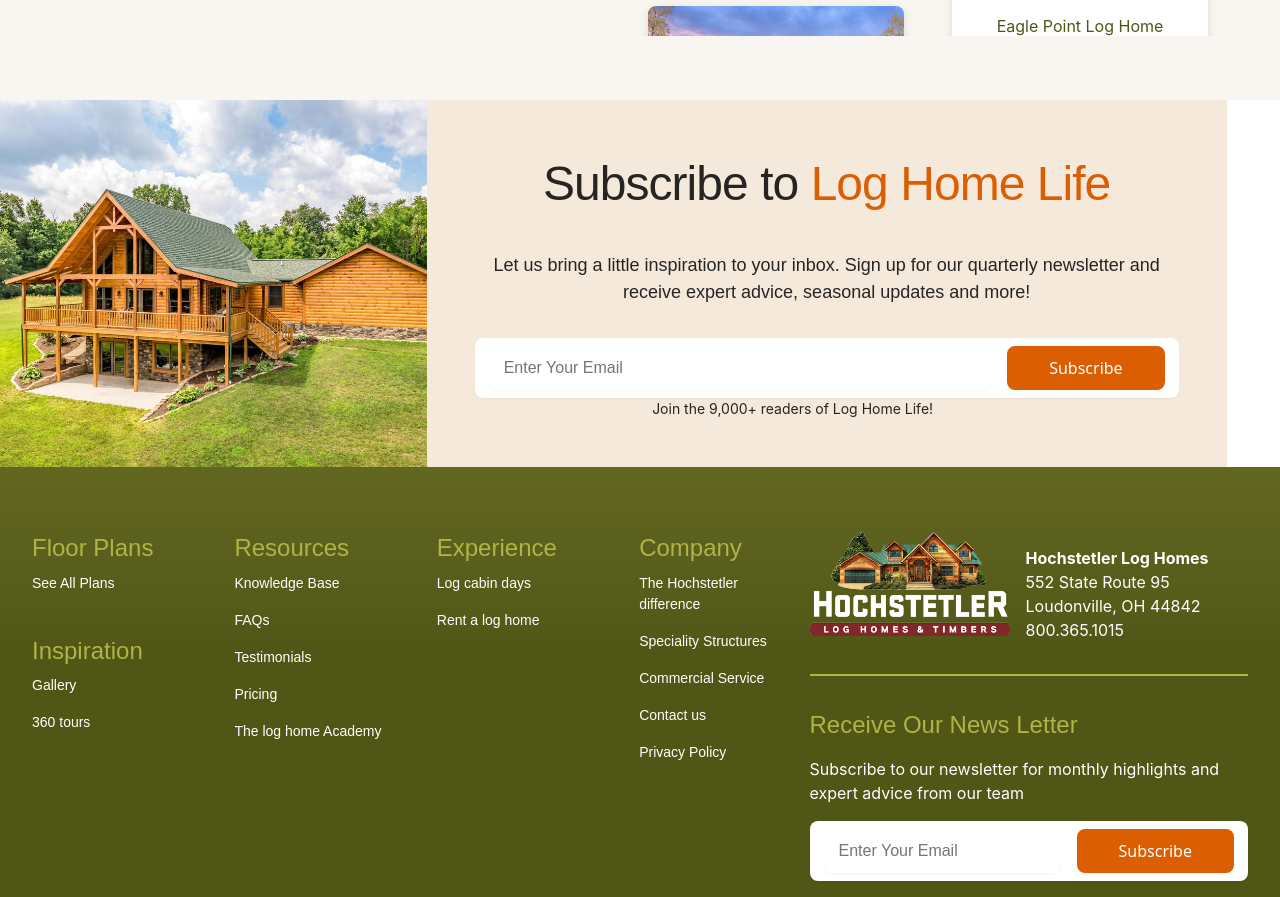
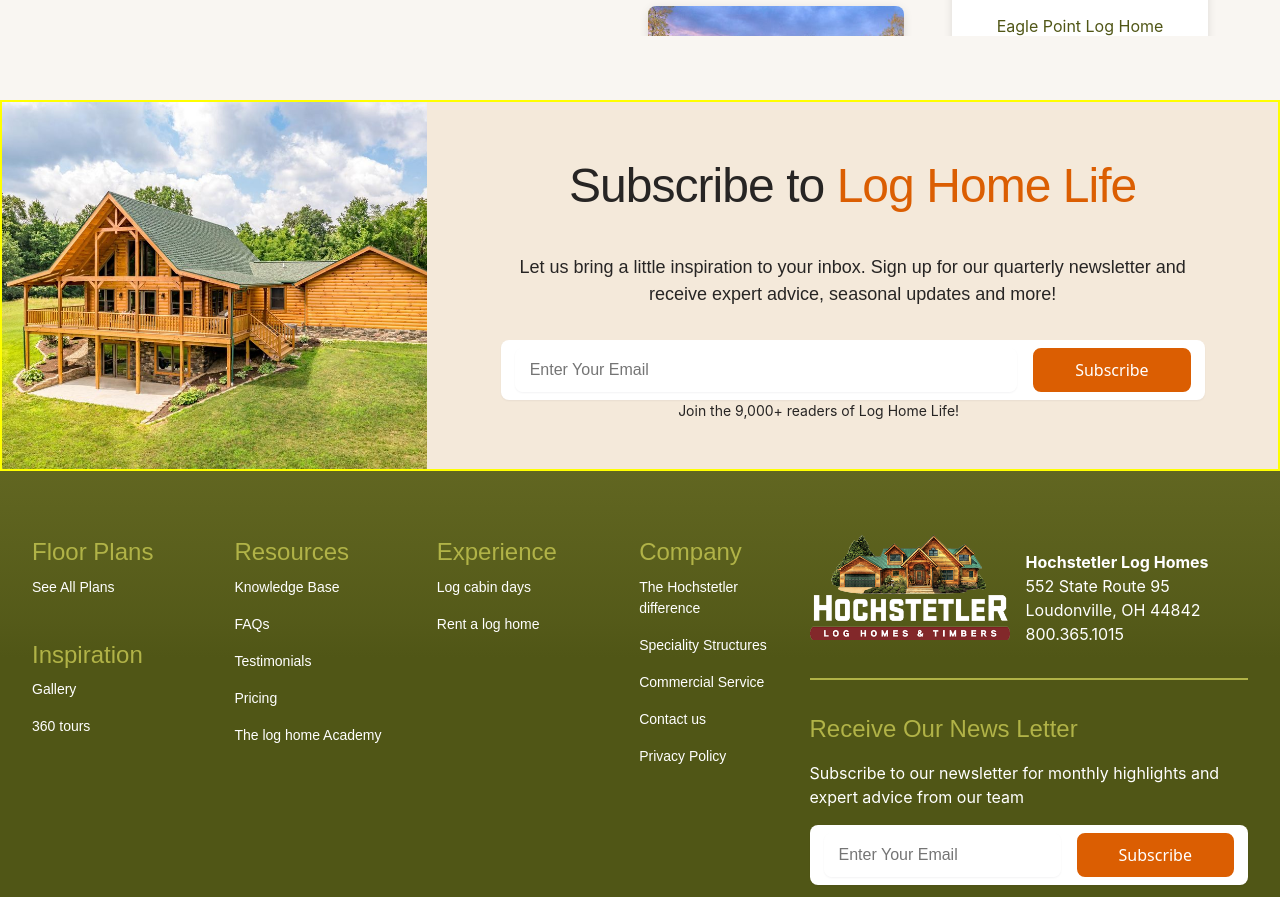
Before and after one commit to iammrverma/Hochstetler, a React (Vite) app: page /#/ in a window 1280 px wide. Shown: the part 7414-8311 px from the top of the page. Built offline with nearby package versions, Linux system fonts and the light colour scheme.

Commit message:
Fixing NewsLetteCard

```diff
--- a/src/components/NewsLetteCard.jsx
+++ b/src/components/NewsLetteCard.jsx
@@ -4,16 +4,20 @@
 const NewsLetteCard = () => {
   const [value, setValue] = useState("");
   return (
-    <div className="newsletterCard grid-2-4-1 text-center">
+    <div
+      className="newsletterCard grid-2-4-1 text-center"
+      style={{ border: "2px solid yellow" }}
+    >
       <div className="left">
         <img src={newsletterImg} alt="" />
       </div>
       <div
-        className="flex-column right"
+        className="flex-center"
         style={{
           backgroundColor: "var(--base-color-hochstetler-brand--hlh-beige-med)",
         }}
       >
+        <div className="flex-column right">
           <h3 className="">
             Subscribe to <span className="text-red-accent">Log Home Life</span>
           </h3>
@@ -30,6 +34,7 @@
           </div>
         </div>
       </div>
+    </div>
   );
 };
 
--- a/src/pages/Home.jsx
+++ b/src/pages/Home.jsx
@@ -11,7 +11,7 @@
 
 const Home = () => {
   return (
-    <div>
+    <>
       <Hero1 />
       <Hero2
         extended
@@ -31,7 +31,7 @@
       <RentalsPitch />
       <FloorPlanPitch />
       <NewsLetteCard />
-    </div>
+    </>
   );
 };
 
```
Lines whose indentation alone changed are shown as unchanged.
